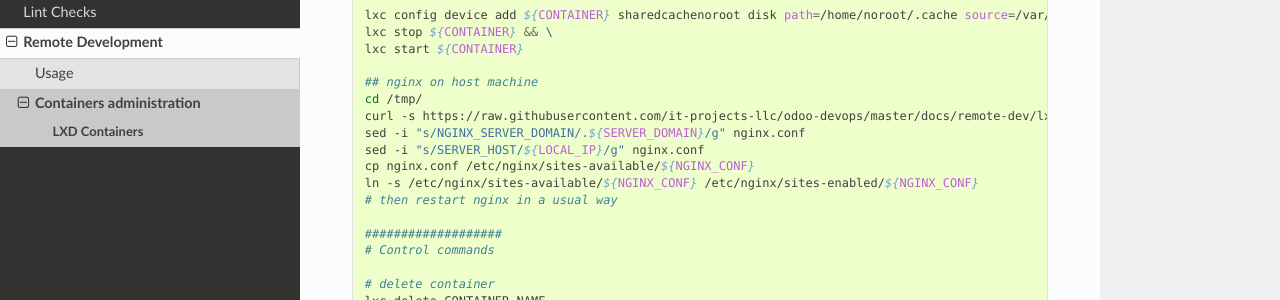
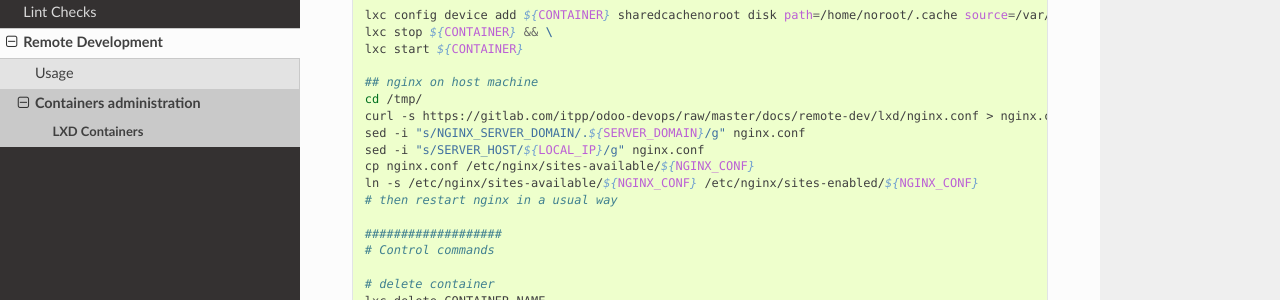
Before and after one commit to itpp-labs/odoo-devops-docs, a Sphinx documentation site: the page built from docs/remote-dev/lxd/lxd.rst, in a window 1280 px wide and 900 px high, scrolled down 1423 px. Shown: the part 288-588 px from the top of the window. Built offline with Sphinx 7.4.7 and the Read the Docs theme 2.0.0, drawn with Linux system fonts in a browser that asks for light colours; part of the change alters nothing that is shown.

Commit message:
:cherries: link updated

```diff
--- a/docs/remote-dev/lxd/lxd.rst
+++ b/docs/remote-dev/lxd/lxd.rst
@@ -102,7 +102,7 @@
 
     ## nginx on host machine
     cd /tmp/
-    curl -s https://raw.githubusercontent.com/it-projects-llc/odoo-devops/master/docs/remote-dev/lxd/nginx.conf > nginx.conf
+    curl -s https://gitlab.com/itpp/odoo-devops/raw/master/docs/remote-dev/lxd/nginx.conf > nginx.conf
     sed -i "s/NGINX_SERVER_DOMAIN/.${SERVER_DOMAIN}/g" nginx.conf
     sed -i "s/SERVER_HOST/${LOCAL_IP}/g" nginx.conf
     cp nginx.conf /etc/nginx/sites-available/${NGINX_CONF}
```
